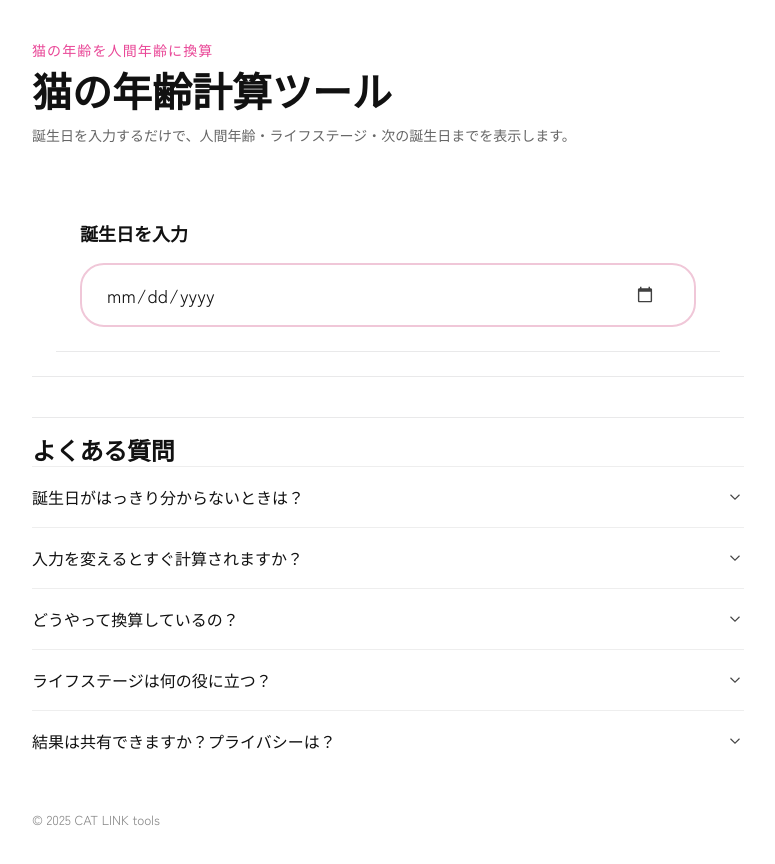
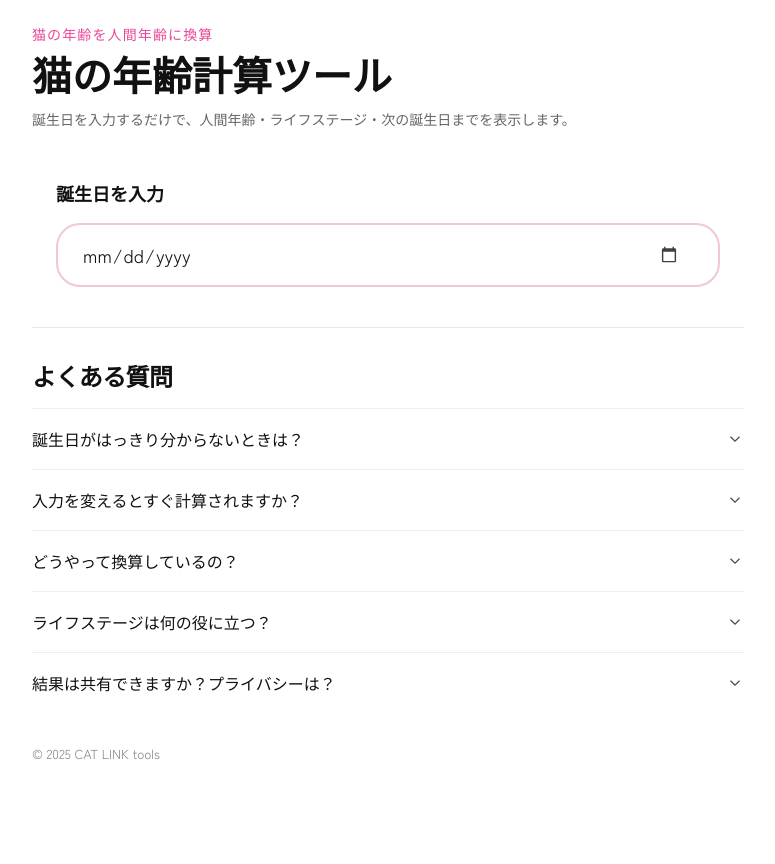
Before and after one commit to tsuchiya-yu/cat_tools, a Next.js app: page /calculate-cat-age in a window 1280 px wide. Shown: the top 864 px of the page, without its empty margins (252-1027 px from the left). After the commit the page ends 824 px from the top, so only its background shows below. Built offline with nearby package versions, Linux system fonts and the light colour scheme.

Commit message:
feat: UI調整

```diff
--- a/src/app/calculate-cat-age/CatAgeCalculator.tsx
+++ b/src/app/calculate-cat-age/CatAgeCalculator.tsx
@@ -69,11 +69,11 @@ export default function CatAgeCalculator() {
           <h1 className="text-3xl md:text-4xl leading-tight font-bold mt-1.5 mb-0">
             猫の年齢計算ツール
           </h1>
-          <p className="lead text-sm text-gray-600 mt-2.5 mb-4 leading-relaxed">
+          <p className="lead text-sm text-gray-600 mt-2.5 mb-0 leading-relaxed">
             誕生日を入力するだけで、人間年齢・ライフステージ・次の誕生日までを表示します。
           </p>
 
-          <div className="surface p-6 border-none overflow-hidden">
+          <div className="surface p-4 border-none overflow-hidden">
             <DateInput
               value={birthDate}
               onChange={handleDateChange}
--- a/src/app/globals.css
+++ b/src/app/globals.css
@@ -80,7 +80,7 @@ h1 {
 }
 
 .section {
-  margin-top: var(--s-4);
+  margin-top: var(--s-2);
 }
 
 .label {
@@ -139,13 +139,12 @@ input[type="date"]::-webkit-calendar-picker-indicator {
   cursor: pointer;
 }
 
-/* 結果表示（結果ブロックの下にも区切り線） */
+/* 結果表示 */
 .result {
   text-align: center;
   position: relative;
   padding-top: 8px;
   padding-bottom: var(--s-3);
-  border-bottom: 1px solid var(--border);
 }
 
 .result .muted {
@@ -234,7 +233,7 @@ input[type="date"]::-webkit-calendar-picker-indicator {
 .share-btn {
   position: absolute;
   right: 0;
-  top: 0;
+  top: 50px;
   transform: translateY(-60%);
   width: 40px;
   height: 40px;
@@ -293,7 +292,6 @@ input[type="date"]::-webkit-calendar-picker-indicator {
 .section-title {
   margin-top: var(--s-4);
   padding-top: var(--s-2);
-  border-top: 1px solid var(--border);
   font-weight: 800;
   font-size: 22px;
   letter-spacing: -.01em;
--- a/src/components/AgeResult.tsx
+++ b/src/components/AgeResult.tsx
@@ -13,7 +13,7 @@ export default function AgeResult({ result, isVisible }: AgeResultProps) {
 
   return (
     <section className="section" aria-live="polite">
-      <div className="result relative text-center pt-2 pb-6 border-b border-gray-200">
+      <div className="result relative text-center py-6">
         <div className="text-gray-600 mb-1.5 tracking-wide text-sm">人間に換算すると</div>
 
         <div className="big flex items-baseline justify-center gap-2.5 text-[0]">
--- a/src/components/DateInput.tsx
+++ b/src/components/DateInput.tsx
@@ -12,7 +12,7 @@ export default function DateInput({ value, onChange, error }: DateInputProps) {
   const maxDate = getTodayString();
 
   return (
-    <div className="surface">
+    <div className="mb-4">
       <div className="label">誕生日を入力</div>
       <div className="row">
         <label htmlFor="dob" className="sr-only">
--- a/src/components/FAQ.tsx
+++ b/src/components/FAQ.tsx
@@ -45,7 +45,7 @@ export default function FAQ() {
 
   return (
     <section className="section mt-10 mb-8" aria-labelledby="faqTitle">
-      <h2 id="faqTitle" className="section-title mt-10 pt-4 font-extrabold text-xl md:text-2xl tracking-tight">
+      <h2 id="faqTitle" className="my-4 pt-4 font-extrabold text-xl md:text-2xl tracking-tight">
         よくある質問
       </h2>
       <div>
--- a/src/components/ShareMenu.tsx
+++ b/src/components/ShareMenu.tsx
@@ -82,7 +82,7 @@ export default function ShareMenu({ humanAgeYears, humanAgeMonths }: ShareMenuPr
   return (
     <>
       <button
-        className="share-btn absolute right-0 top-2 -translate-y-3/5 w-10 h-10 rounded-full border border-gray-300 bg-white inline-grid place-items-center cursor-pointer hover:border-gray-400"
+        className="share-btn absolute right-0 top-8 -translate-y-1/2 w-10 h-10 rounded-full border border-gray-300 bg-white inline-grid place-items-center cursor-pointer hover:border-gray-400"
         onClick={(e) => {
           e.stopPropagation();
           toggleShare();
@@ -99,7 +99,7 @@ export default function ShareMenu({ humanAgeYears, humanAgeMonths }: ShareMenuPr
       </button>
 
       {isOpen && (
-        <div className="share-menu absolute right-0 top-2 -translate-y-1/10 z-20 bg-white border border-gray-200 rounded-xl shadow-lg p-1.5 min-w-[200px]" role="menu" aria-label="共有メニュー">
+        <div className="share-menu absolute right-0 top-8 -translate-y-1/10 z-20 bg-white border border-gray-200 rounded-xl shadow-lg p-1.5 min-w-[200px]" role="menu" aria-label="共有メニュー">
           {navigator.share && (
             <button
               className="share-item flex items-center gap-2.5 w-full p-2.5 rounded-lg bg-white text-gray-900 cursor-pointer hover:bg-gray-50"
```
